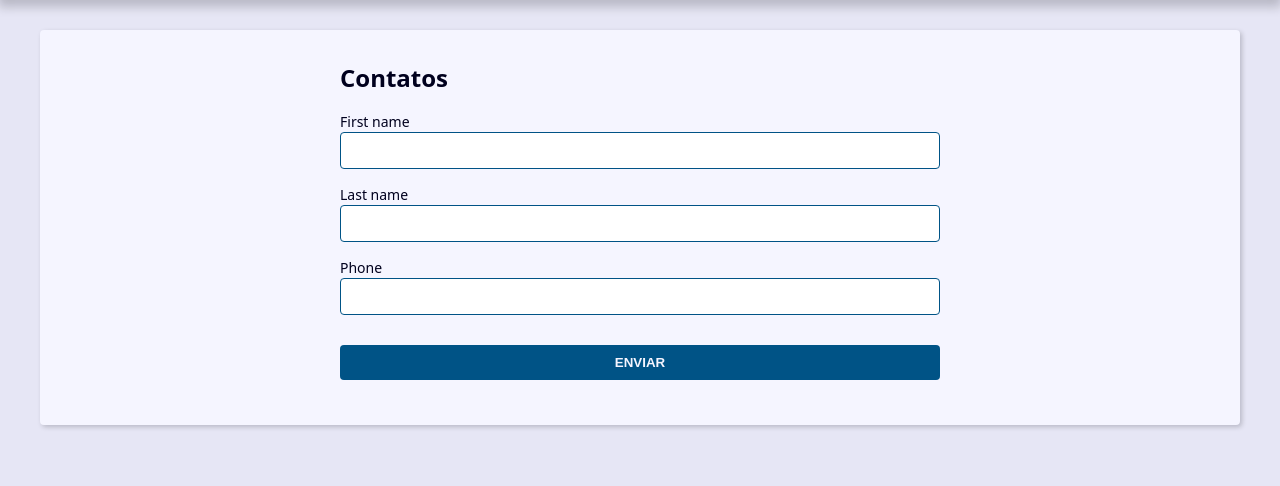
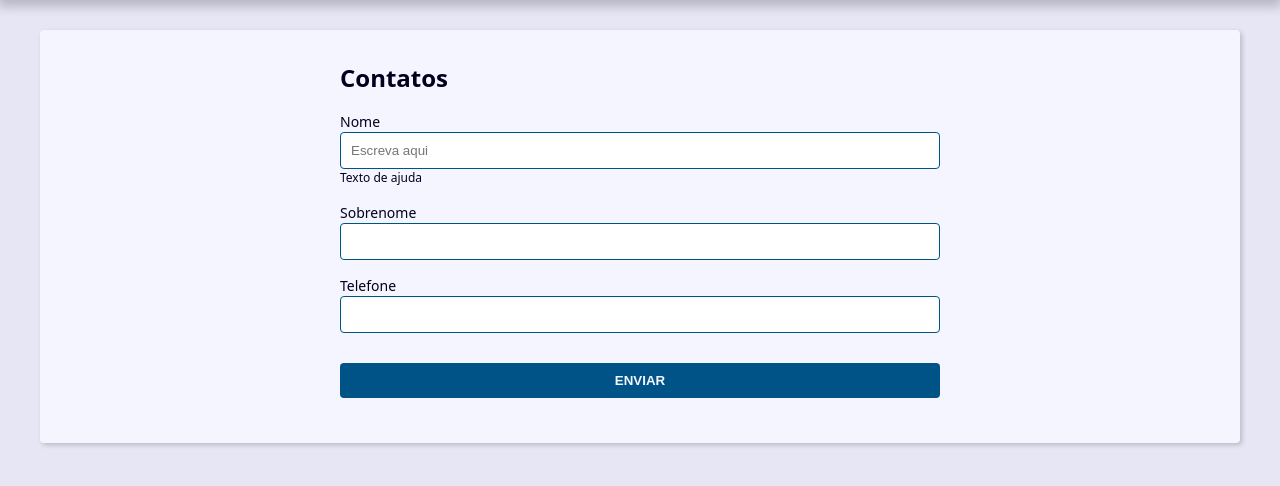
Before and after one commit to ulian18TIC18/Projeto-Agenda-Django, a Django app: page /contact/create/ in a window 1280 px wide. Shown: the part 239-725 px from the top of the page. Run offline with Django 5.2, Linux system fonts and the light colour scheme.

Commit message:
Incluindo widgets de input e texto de ajuda no formulário

```diff
--- a/Projeto-Agenda-Django/contact/forms.py
+++ b/Projeto-Agenda-Django/contact/forms.py
@@ -5,11 +5,33 @@ from . import models
 
 
 class ContactForm(forms.ModelForm):
+    first_name = forms.CharField(
+        widget=forms.TextInput(
+            attrs={
+                'class': 'class a',
+                'placeholder': 'Escreva aqui'
+            }
+        ),
+        label='Nome',
+        help_text='Texto de ajuda'
+    )
     class Meta:
         model = models.Contact
         fields = (
             'first_name', 'last_name', 'phone',
         )
+#        widgets = {
+#            'first_name' : forms.TextInput(
+#                attrs={
+#                    'placeholder': 'Escreva aqui'
+#                }
+#            ),
+#            'last_name' : forms.TextInput(
+#                attrs={
+#                    'placeholders': 'Escreva aqui'
+#                }
+#            )
+#        }
 
     def clean(self):
         cleaned_data = self.cleaned_data
--- a/Projeto-Agenda-Django/contact/models.py
+++ b/Projeto-Agenda-Django/contact/models.py
@@ -17,9 +17,9 @@ class Category(models.Model):
         return self.name
 
 class Contact(models.Model):
-    first_name = models.CharField(max_length=50)
-    last_name = models.CharField(max_length=50, blank=True)
-    phone = models.CharField(max_length=50)
+    first_name = models.CharField(max_length=50, verbose_name='Nome')
+    last_name = models.CharField(max_length=50, blank=True, verbose_name='Sobrenome')
+    phone = models.CharField(max_length=50, verbose_name='Telefone')
     email = models.EmailField(max_length=254, blank=True)
     created_date = models.DateTimeField(default=timezone.now)
     description = models.TextField(blank=True)
--- a/Projeto-Agenda-Django/contact/templates/contact/create.html
+++ b/Projeto-Agenda-Django/contact/templates/contact/create.html
@@ -24,6 +24,12 @@
                             {{ field }}
                             {{ field.errors }}
 
+                            {% if field.help_text %}
+                                <p class="help-text">
+                                    {{ field.help_text }}
+                                </p>
+                            {% endif %}
+
                         </div>
                     {% endfor %}
 
```
